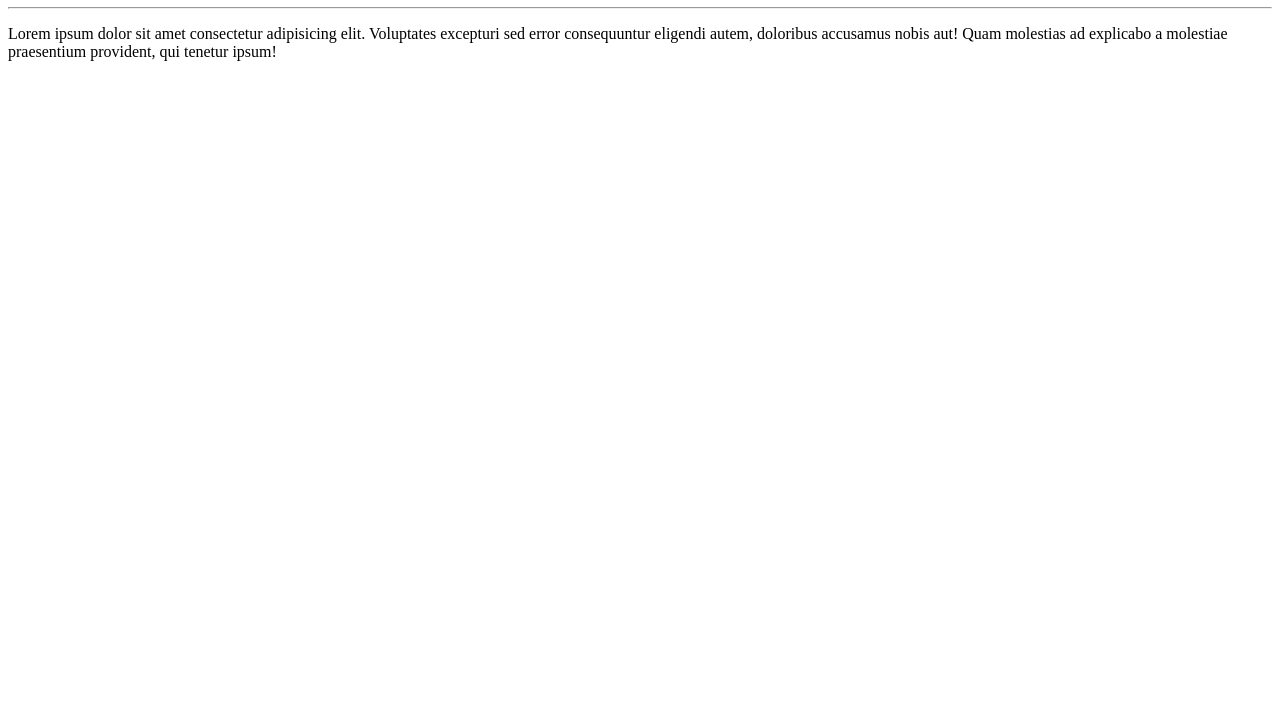
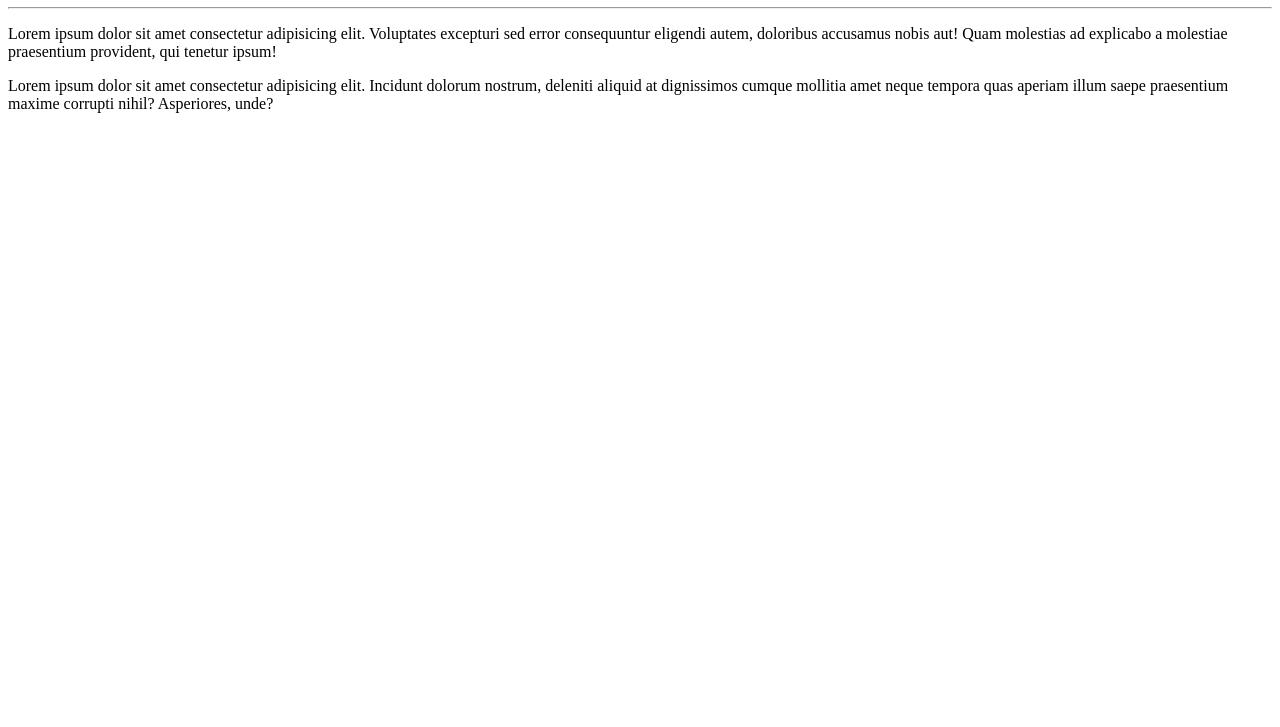
Before and after one commit to sergiojunior-dev/Ola-Mundo, a plain HTML site: page site-exemplo/index.html in a window 1280 px wide. Shown: the part 73-800 px from the top of the page. Drawn offline with Linux system fonts and the light colour scheme.

Commit message:
adicionei um parágrafo

```diff
--- a/site-exemplo/index.html
+++ b/site-exemplo/index.html
@@ -9,5 +9,6 @@
     <h1>Olá, Mundo!</h1>
     <hr>
     <p>Lorem ipsum dolor sit amet consectetur adipisicing elit. Voluptates excepturi sed error consequuntur eligendi autem, doloribus accusamus nobis aut! Quam molestias ad explicabo a molestiae praesentium provident, qui tenetur ipsum!</p>
+    <p>Lorem ipsum dolor sit amet consectetur adipisicing elit. Incidunt dolorum nostrum, deleniti aliquid at dignissimos cumque mollitia amet neque tempora quas aperiam illum saepe praesentium maxime corrupti nihil? Asperiores, unde?</p>
 </body>
 </html>
```
